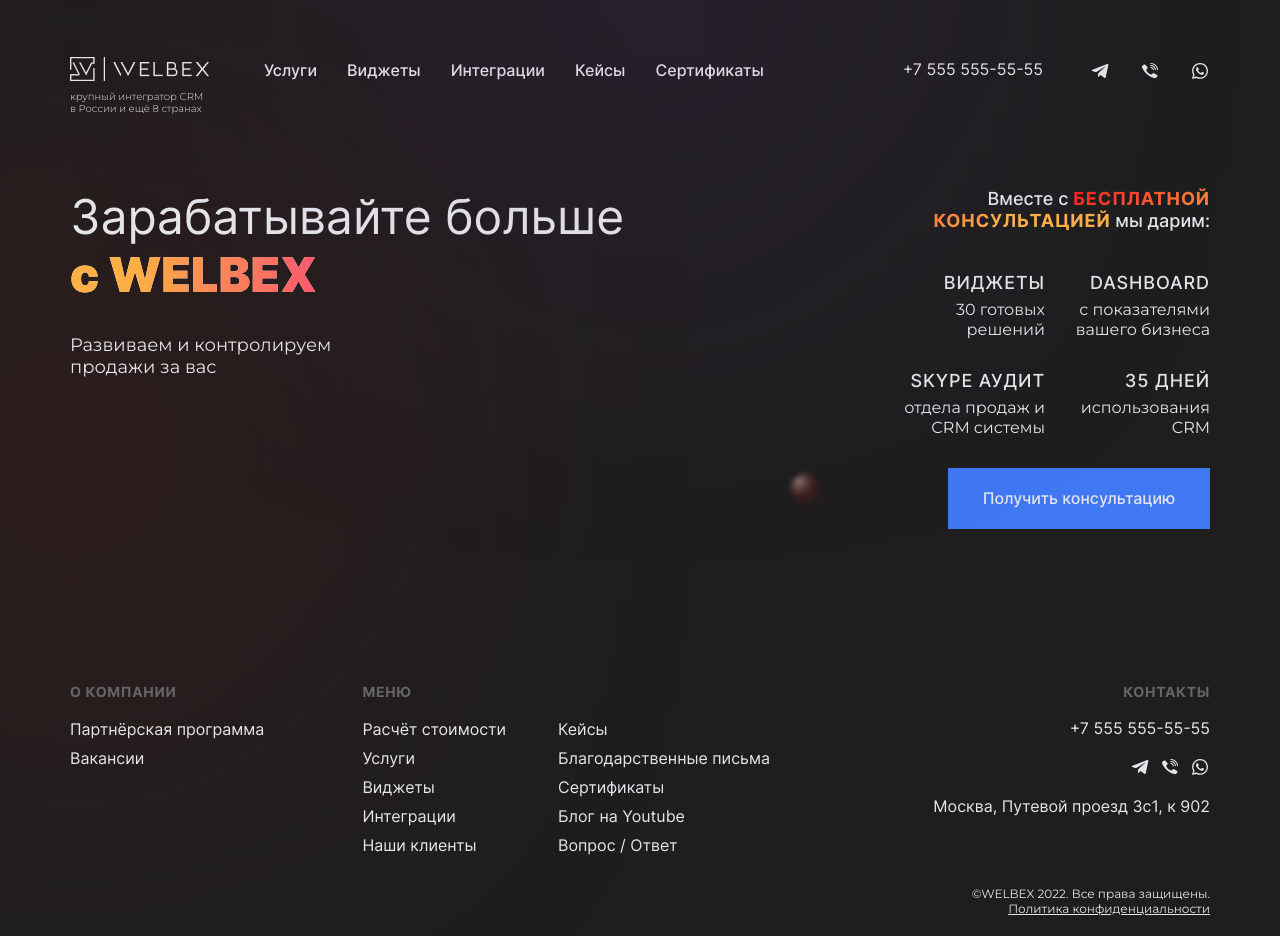
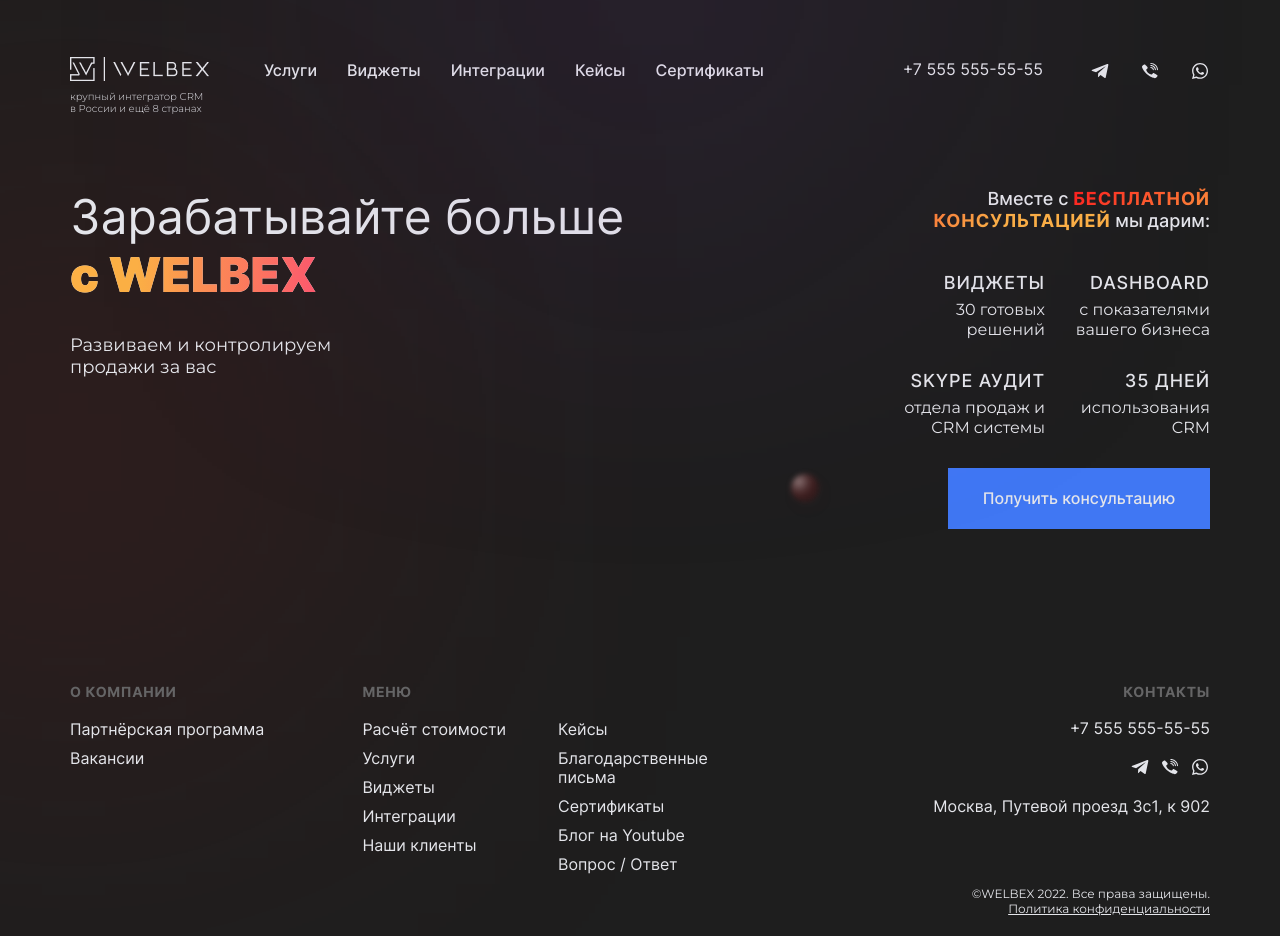
Before and after one commit to EugeneMorash/welbex, a React (Create React App) app: page / in a window 1280 px wide. Built offline with nearby package versions, Linux system fonts and the light colour scheme.

Commit message:
Done: page done

```diff
--- a/src/components/Footer/Footer.scss
+++ b/src/components/Footer/Footer.scss
@@ -27,16 +27,29 @@
   }
 
   &__lists {
-    min-width: 410px;
+    display: flex;
+    flex-wrap: wrap;
+    flex-direction: row;
   }
 
-  &__list1 {
-    float: left;
-    margin-right: 52px;
+  &__list {
+    a {
+      font-family: 'Inter', sans-serif;
+      font-weight: 400;
+      font-size: 16px;
+      line-height: 19px;
+      color: #E4E5EA;
+      margin-bottom: 10px;
+    }
+
+    display: inline-block;
+    max-width: 50%;
+    flex: 0 1 50%;
   }
 
-  &__list2 {
-    float: right;
+  &__list-wrapper {
+    display: flex;
+    flex-direction: column;
   }
 
   &__contact-block {
@@ -96,6 +109,10 @@
 
 }
 
+.list1 {
+  padding-right: 52px;
+}
+
 .list {
   font-family: 'Inter', sans-serif;
   font-weight: 400;
@@ -114,3 +131,92 @@
     margin-bottom: 0;
   }
 }
+
+@media (max-width: 321px) {
+  .container {
+    padding: 0 15px 60px 15px;
+  }
+
+  .footer {
+
+    &__row {
+      display: flex;
+      flex-direction: column;
+      justify-content: space-between;
+    }
+
+    &__title {
+      font-size: 12px;
+      line-height: 15px;
+      margin-bottom: 20px;
+    }
+
+    &__company {
+      margin-right: 0;
+      margin-bottom: 30px;
+    }
+
+    &__list {
+      margin-bottom: 30px;
+    }
+
+    &__contact-block {
+      text-align: left;
+    }
+
+    &__phone {
+      a {
+        color: #E4E5EA;
+      }
+
+      font-family: "Inter", sans-serif;
+      align-items: center;
+      font-size: 16px;
+      line-height: 19px;
+      text-align: left;
+      margin-bottom: 8px;
+    }
+
+    &__social {
+      display: flex;
+      justify-content: left;
+      margin-bottom: 10px;
+      margin-left: 0;
+    }
+
+    &__icon {
+      img {
+        height: 24px;
+        width: 24px;
+      }
+
+      margin-right: 10px;
+    }
+
+    &__address {
+      font-size: 14px;
+      line-height: 17px;
+      text-align: left;
+      margin-bottom: 50px;
+    }
+
+    &__icon:last-child {
+      margin-right: 0;
+    }
+
+    &__copyright {
+      a {
+        color: #E4E5EA;
+        margin-top: 5px;
+        text-decoration-line: underline;
+      }
+
+      font-family: 'Montserrat', sans-serif;
+      font-weight: 400;
+      font-size: 12px;
+      line-height: 15px;
+      text-align: left;
+      padding-bottom: 60px;
+    }
+  }
+}
--- a/src/components/Footer/Footer.tsx
+++ b/src/components/Footer/Footer.tsx
@@ -26,25 +26,20 @@ export function Footer() {
                                 Меню
                             </h5>
                             <div className='footer_lists'>
-                                <div className='footer__list1'>
-                                    <ul className="footer__menu list">
-                                        <li><a href="#r">Расчёт стоимости</a></li>
-                                        <li><a href="#r">Услуги</a></li>
-                                        <li><a href="#r">Виджеты</a></li>
-                                        <li><a href="#r">Интеграции</a></li>
-                                        <li><a href="#r">Наши клиенты</a></li>
-                                    </ul>
+                                <div className='footer__list'>
+                                    <div className='footer__list-wrapper list1'><a href="#r">Расчёт стоимости</a>
+                                        <a href="#r">Услуги</a>
+                                        <a href="#r">Виджеты</a>
+                                        <a href="#r">Интеграции</a>
+                                        <a href="#r">Наши клиенты</a></div>
                                 </div>
-                                <div className='footer__list2'>
-                                    <ul className="footer__menu list">
-                                        <li><a href="#r">Кейсы</a></li>
-                                        <li><a href="#r">Благодарственные письма</a></li>
-                                        <li><a href="#r">Сертификаты</a></li>
-                                        <li><a href="#r">Блог на Youtube</a></li>
-                                        <li><a href="#r">Вопрос / Ответ</a></li>
-                                    </ul>
+                                <div className='footer__list'>
+                                    <div className='footer__list-wrapper'><a href="#r">Кейсы</a>
+                                        <a href="#r">Благодарственные письма</a>
+                                        <a href="#r">Сертификаты</a>
+                                        <a href="#r">Блог на Youtube</a>
+                                        <a href="#r">Вопрос / Ответ</a></div>
                                 </div>
-
                             </div>
 
                         </div>
@@ -75,7 +70,7 @@ export function Footer() {
                                         <p>
                                             ©WELBEX 2022. Все права защищены.
                                         </p>
-                                        <a href="#">
+                                        <a href="#r">
                                             Политика конфиденциальности
                                         </a>
                                     </div>
```
